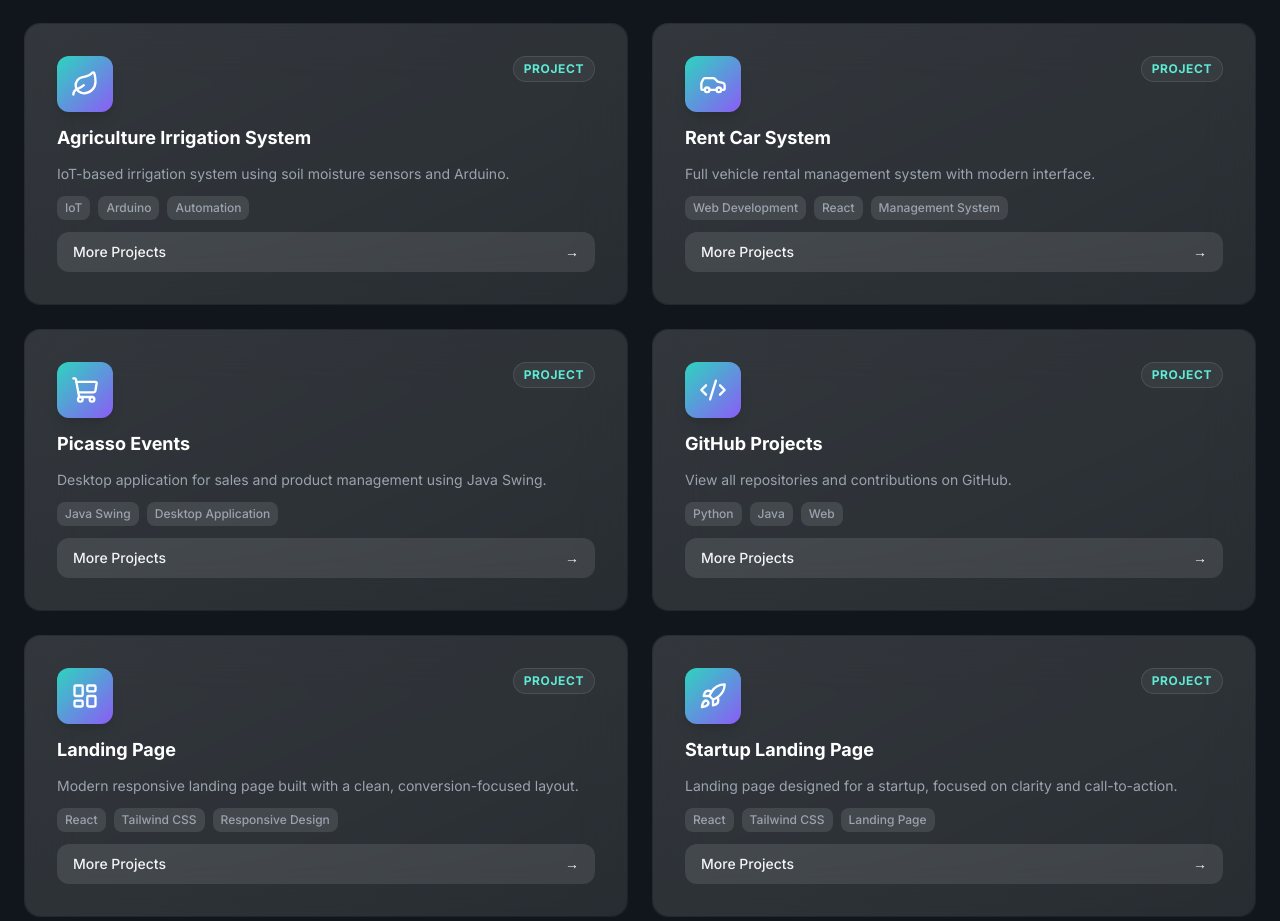
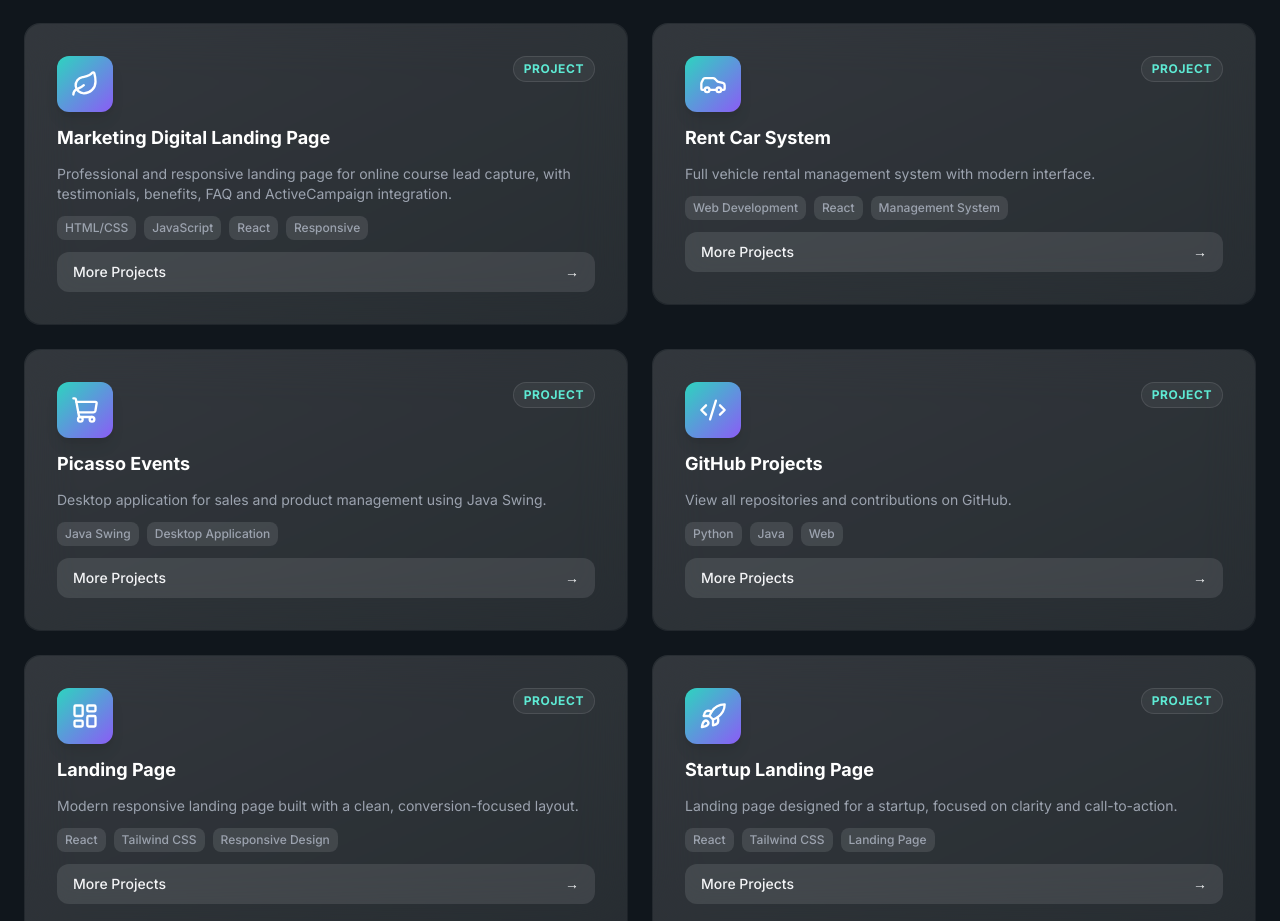
Before and after one commit to dev-zilton/portfolio, a React (Vite) app: page / in a window 1280 px wide. Shown: the part 2380-3301 px from the top of the page. Built offline with nearby package versions, Linux system fonts and the light colour scheme.

Commit message:
fix: atualiza projeto irrigation para marketing digital landing page

```diff
--- a/src/i18n/translations.ts
+++ b/src/i18n/translations.ts
@@ -186,10 +186,10 @@ export const translations: Record<Locale, Translation> = {
       items: [
         {
           id: "irrigation",
-          title: "Agriculture Irrigation System",
+          title: "Marketing Digital Landing Page",
           description:
-            "IoT-based irrigation system using soil moisture sensors and Arduino.",
-          tags: ["IoT", "Arduino", "Automation"],
+            "Professional and responsive landing page for online course lead capture, with testimonials, benefits, FAQ and ActiveCampaign integration.",
+          tags: ["HTML/CSS", "JavaScript", "React", "Responsive"],
         },
         {
           id: "rentcar",
@@ -352,10 +352,10 @@ export const translations: Record<Locale, Translation> = {
       items: [
         {
           id: "irrigation",
-          title: "Sistema de Irrigação Agrícola",
+          title: "Marketing Digital Landing Page",
           description:
-            "Sistema de irrigação baseado em IoT com sensores de humidade do solo e Arduino.",
-          tags: ["IoT", "Arduino", "Automação"],
+            "Landing page profissional e responsiva para captura de leads de curso online, com depoimentos, beneficios, FAQ e integracao com ActiveCampaign.",
+          tags: ["HTML/CSS", "JavaScript", "React", "Responsivo"],
         },
         {
           id: "rentcar",
@@ -517,10 +517,10 @@ export const translations: Record<Locale, Translation> = {
       items: [
         {
           id: "irrigation",
-          title: "Système d'irrigation agricole",
+          title: "Marketing Digital Landing Page",
           description:
-            "Système d'irrigation IoT avec capteurs d'humidité du sol et Arduino.",
-          tags: ["IoT", "Arduino", "Automatisation"],
+            "Landing page professionnelle et responsive pour la capture de leads de cours en ligne, avec temoignages, avantages, FAQ et integration ActiveCampaign.",
+          tags: ["HTML/CSS", "JavaScript", "React", "Responsive"],
         },
         {
           id: "rentcar",
```
